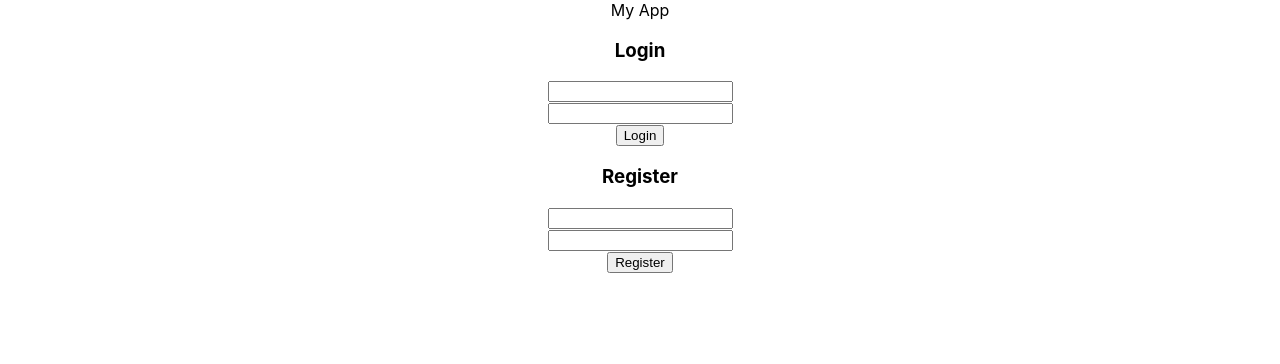
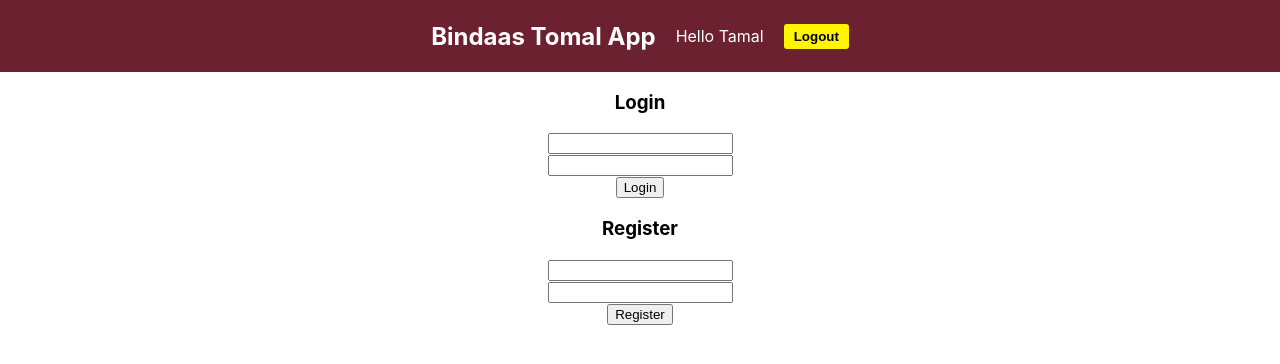
Before and after one commit to tamalchowdhury/simplelogin2, a React (Create React App) app: page / in a window 1280 px wide. Shown: the top 364 px of the page. Built offline with nearby package versions, Linux system fonts and the light colour scheme.

Commit message:
adds a color style to the header and button

```diff
--- a/src/App.css
+++ b/src/App.css
@@ -36,3 +36,28 @@
     transform: rotate(360deg);
   }
 }
+
+.header {
+  background: #6c2131;
+  color: #fff;
+  padding-block: 10px;
+  display: flex;
+  justify-content: center;
+  align-items: center;
+  gap: 20px;
+}
+
+.header h1 {
+  margin: 0;
+  font-size: 24px;
+}
+
+.button {
+  background: #fff500;
+  color: #000;
+  border: 0;
+  border-radius: 3px;
+  font-weight: bold;
+  padding: 5px 10px;
+  cursor: pointer;
+}
--- a/src/App.jsx
+++ b/src/App.jsx
@@ -38,7 +38,13 @@ function App() {
 
   return (
     <div className="App">
-      <div className="header">My App</div>
+      <div className="header">
+        <h1>Bindaas Tomal App</h1>
+        <p>Hello Tamal</p>
+        <button className="button" type="button">
+          Logout
+        </button>
+      </div>
       <main className="content">
         <h3>Login</h3>
         <Form formFn={login} submitButton="Login" />
```
